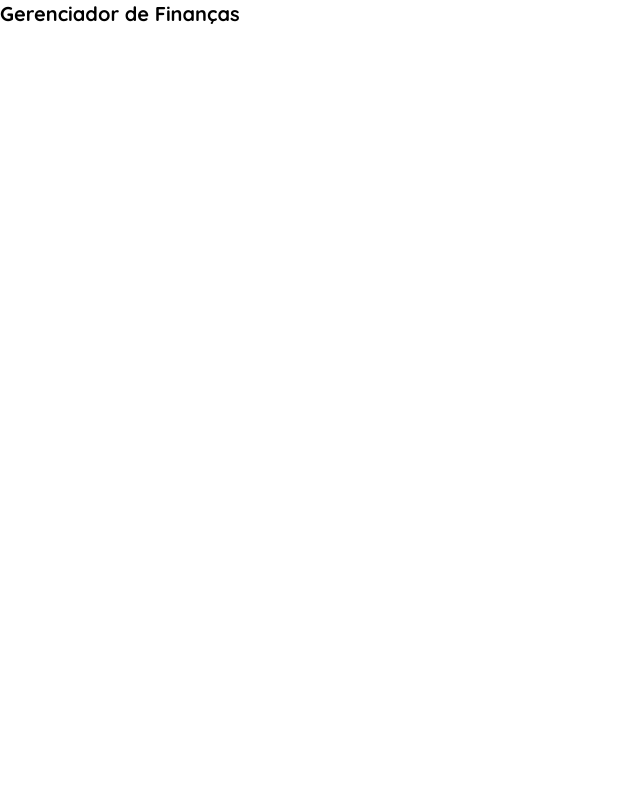
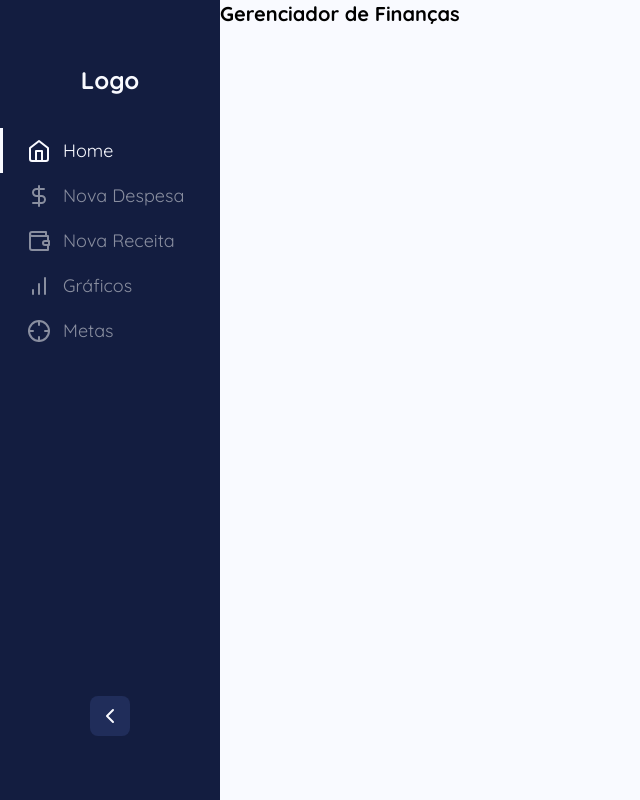
Before and after one commit to kellcrivelaroo/gerenciador-financas, a Next.js app: page / in a window 1280 px wide. Shown: the whole page, without its empty margins (0-640 px from the left). Built offline with nearby package versions, Linux system fonts and the light colour scheme.

Commit message:
feat: implementação da navegação (side bar)

```diff
--- a/package.json
+++ b/package.json
@@ -15,6 +15,7 @@
     "autoprefixer": "10.4.14",
     "eslint": "8.44.0",
     "eslint-config-next": "13.4.9",
+    "lucide-react": "^0.260.0",
     "next": "13.4.9",
     "postcss": "8.4.26",
     "react": "18.2.0",
--- a/src/app/layout.tsx
+++ b/src/app/layout.tsx
@@ -1,3 +1,4 @@
+import Navigation from '@/components/navigation/Navigation'
 import './globals.css'
 import type { Metadata } from 'next'
 import { Quicksand } from 'next/font/google'
@@ -16,7 +17,10 @@ export default function RootLayout({
 }) {
   return (
     <html lang="en">
-      <body className={quicksand.className}>{children}</body>
+      <body className={`${quicksand.className} bg-neutral flex`}>
+        <Navigation />
+        {children}
+      </body>
     </html>
   )
 }
--- /dev/null
+++ b/src/app/nova-despesa/page.tsx
@@ -0,0 +1,3 @@
+export default function NovaDespesa() {
+  return <main className="text-xl font-bold">Nova Despesa</main>
+}
--- a/src/app/page.tsx
+++ b/src/app/page.tsx
@@ -1,3 +1,7 @@
 export default function Home() {
-  return <main className="text-xl font-bold">Gerenciador de Finanças</main>
+  return (
+    <main className="text-xl font-bold overflow-hidden w-full">
+      Gerenciador de Finanças
+    </main>
+  )
 }
--- /dev/null
+++ b/src/components/navigation/Navigation.tsx
@@ -0,0 +1,82 @@
+'use client'
+import {
+  Home,
+  BarChart,
+  Wallet,
+  DollarSign,
+  Crosshair,
+  ChevronRight,
+} from 'lucide-react'
+import NavitationButton from './NavitationButton'
+import { useEffect, useState } from 'react'
+
+export default function Navigation() {
+  const [isOpen, setIsOpen] = useState(false)
+
+  useEffect(() => {
+    // abrir side bar se largura da tela for maior que 767px
+    setIsOpen(window.innerWidth >= 767)
+  }, [])
+
+  return (
+    <aside
+      data-open={isOpen}
+      className="bg-primary text-neutral pt-8 pb-16 min-h-screen flex flex-col items-center justify-between"
+    >
+      <div className="w-full flex flex-col items-center lg:items-start">
+        <span className="text-2xl font-black my-8 w-full text-center">
+          Logo
+        </span>
+        <nav
+          data-open={isOpen}
+          className="max-w-[80px] min-w-[80px] data-[open=true]:max-w-[220px] data-[open=true]:min-w-[220px]
+        transition-all duration-500 overflow-hidden"
+        >
+          <ul className="flex flex-col text-lg">
+            <NavitationButton
+              href="/"
+              icon={Home}
+              text="Home"
+              isOpen={isOpen}
+            />
+            <NavitationButton
+              href="/nova-despesa"
+              icon={DollarSign}
+              text="Nova Despesa"
+              isOpen={isOpen}
+            />
+            <NavitationButton
+              href="/nova-receita"
+              icon={Wallet}
+              text="Nova Receita"
+              isOpen={isOpen}
+            />
+            <NavitationButton
+              href="/graficos"
+              icon={BarChart}
+              text="Gráficos"
+              isOpen={isOpen}
+            />
+            <NavitationButton
+              href="/metas"
+              icon={Crosshair}
+              text="Metas"
+              isOpen={isOpen}
+            />
+          </ul>
+        </nav>
+      </div>
+      <button
+        className="bg-blue-700 p-2 rounded-lg"
+        onClick={() => {
+          setIsOpen(!isOpen)
+        }}
+      >
+        <ChevronRight
+          data-open={isOpen}
+          className="rotate-0 data-[open=true]:rotate-180 transition-transform duration-300"
+        />
+      </button>
+    </aside>
+  )
+}
--- /dev/null
+++ b/src/components/navigation/NavitationButton.tsx
@@ -0,0 +1,41 @@
+import { LucideIcon } from 'lucide-react'
+import Link from 'next/link'
+import { usePathname } from 'next/navigation'
+
+type NavitationButtonProps = {
+  href: string
+  text: string
+  isOpen: boolean
+  icon: LucideIcon
+}
+
+export default function NavitationButton({
+  href,
+  text,
+  isOpen,
+  icon: Icon,
+}: NavitationButtonProps) {
+  const pathName = usePathname()
+  const active = pathName === href
+
+  return (
+    <li>
+      <Link
+        href={href}
+        data-active={active}
+        data-open={isOpen}
+        className="flex gap-3 items-center border-l-[3px] border-transparent hover:bg-blue-400/10 text-secondary hover:text-neutral
+        w-full min-h-[2.5em] pl-6 data-[active=true]:text-neutral data-[active=true]:border-neutral
+        data-[open=true]:justify-start data-[open=true]:pl-6"
+      >
+        <Icon className="min-w-[24px]" />
+        <span
+          data-open={isOpen}
+          className="hidden whitespace-nowrap data-[open=true]:block"
+        >
+          {text}
+        </span>
+      </Link>
+    </li>
+  )
+}
```
Also changed, not shown: 1 other file (tests, documents, lock files or other folders).
